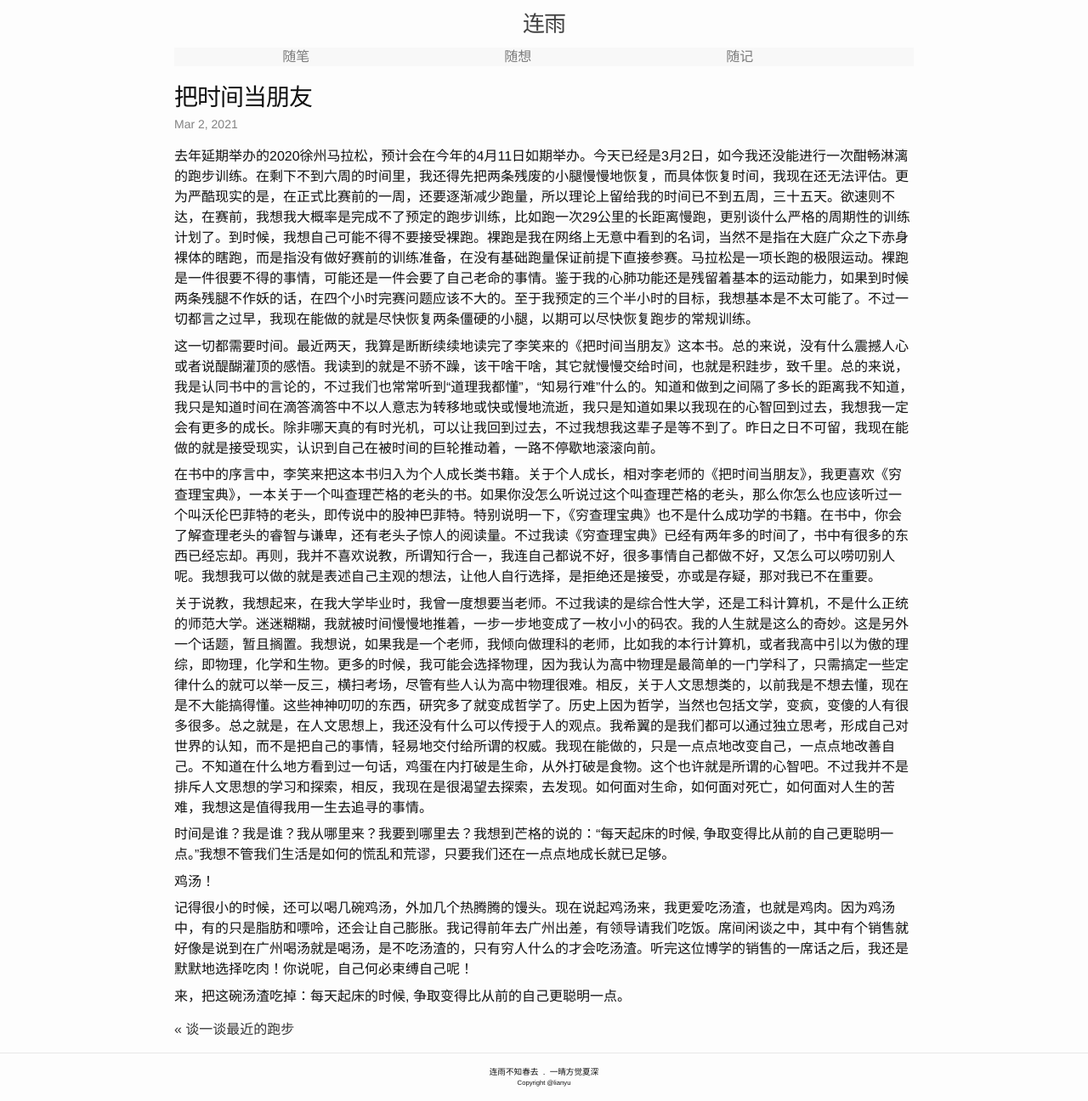
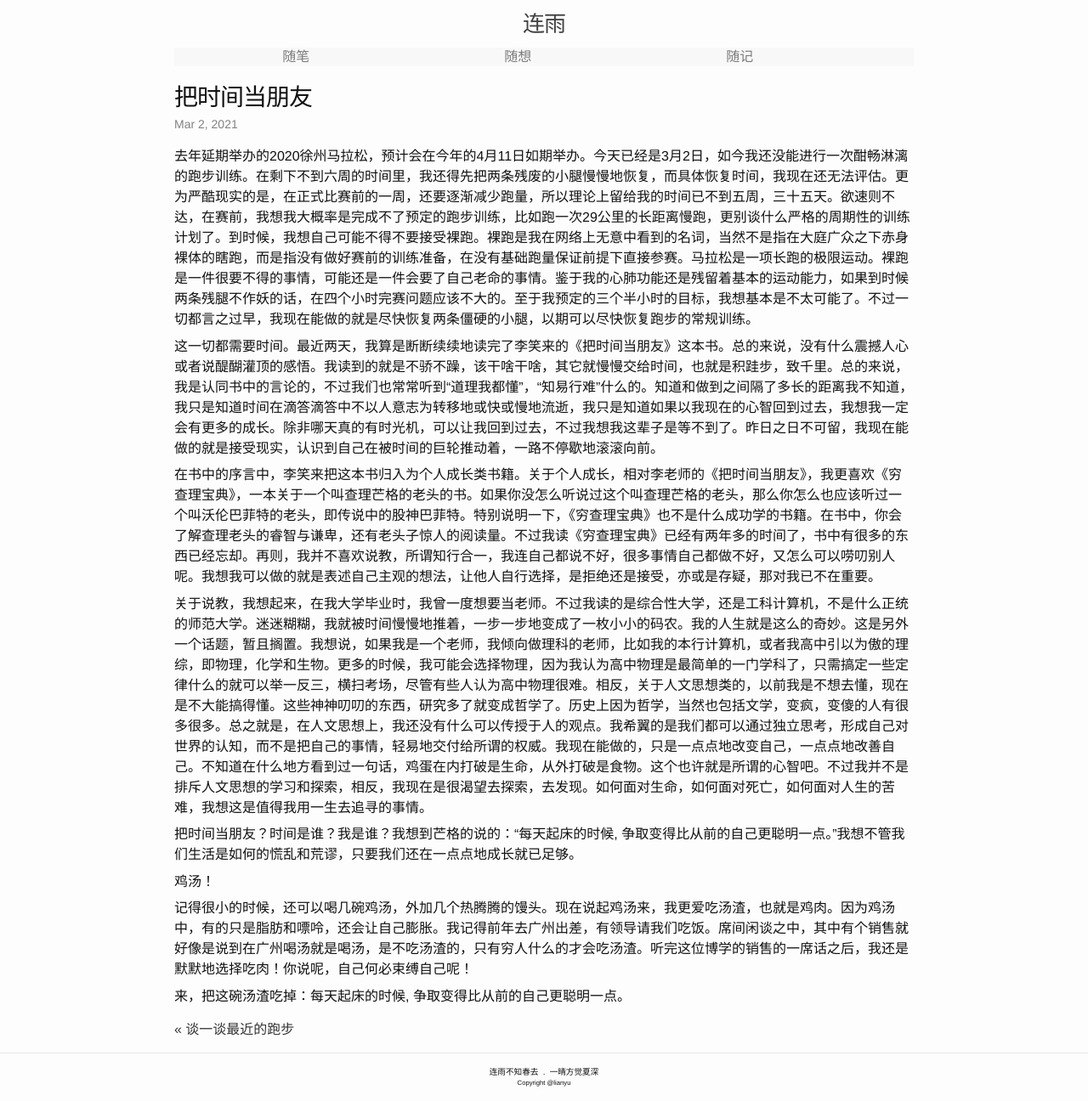
Before and after one commit to lianyu1115/lianyu, a Jekyll site: the page built from _essays/2021-03-02-把时间当朋友.md, in a window 1280 px wide. Shown: the whole page at 85% size. Built offline with Jekyll 4.4.1, drawn with Linux system fonts in a browser that asks for light colours.

Commit message:
Update 2021-03-02-把时间当朋友.md

```diff
--- a/_essays/2021-03-02-把时间当朋友.md
+++ b/_essays/2021-03-02-把时间当朋友.md
@@ -14,7 +14,7 @@ tags: ''
 
 关于说教，我想起来，在我大学毕业时，我曾一度想要当老师。不过我读的是综合性大学，还是工科计算机，不是什么正统的师范大学。迷迷糊糊，我就被时间慢慢地推着，一步一步地变成了一枚小小的码农。我的人生就是这么的奇妙。这是另外一个话题，暂且搁置。我想说，如果我是一个老师，我倾向做理科的老师，比如我的本行计算机，或者我高中引以为傲的理综，即物理，化学和生物。更多的时候，我可能会选择物理，因为我认为高中物理是最简单的一门学科了，只需搞定一些定律什么的就可以举一反三，横扫考场，尽管有些人认为高中物理很难。相反，关于人文思想类的，以前我是不想去懂，现在是不大能搞得懂。这些神神叨叨的东西，研究多了就变成哲学了。历史上因为哲学，当然也包括文学，变疯，变傻的人有很多很多。总之就是，在人文思想上，我还没有什么可以传授于人的观点。我希翼的是我们都可以通过独立思考，形成自己对世界的认知，而不是把自己的事情，轻易地交付给所谓的权威。我现在能做的，只是一点点地改变自己，一点点地改善自己。不知道在什么地方看到过一句话，鸡蛋在内打破是生命，从外打破是食物。这个也许就是所谓的心智吧。不过我并不是排斥人文思想的学习和探索，相反，我现在是很渴望去探索，去发现。如何面对生命，如何面对死亡，如何面对人生的苦难，我想这是值得我用一生去追寻的事情。
 
-时间是谁？我是谁？我从哪里来？我要到哪里去？我想到芒格的说的：“每天起床的时候, 争取变得比从前的自己更聪明一点。”我想不管我们生活是如何的慌乱和荒谬，只要我们还在一点点地成长就已足够。
+把时间当朋友？时间是谁？我是谁？我想到芒格的说的：“每天起床的时候, 争取变得比从前的自己更聪明一点。”我想不管我们生活是如何的慌乱和荒谬，只要我们还在一点点地成长就已足够。
 
 鸡汤！
 
```
